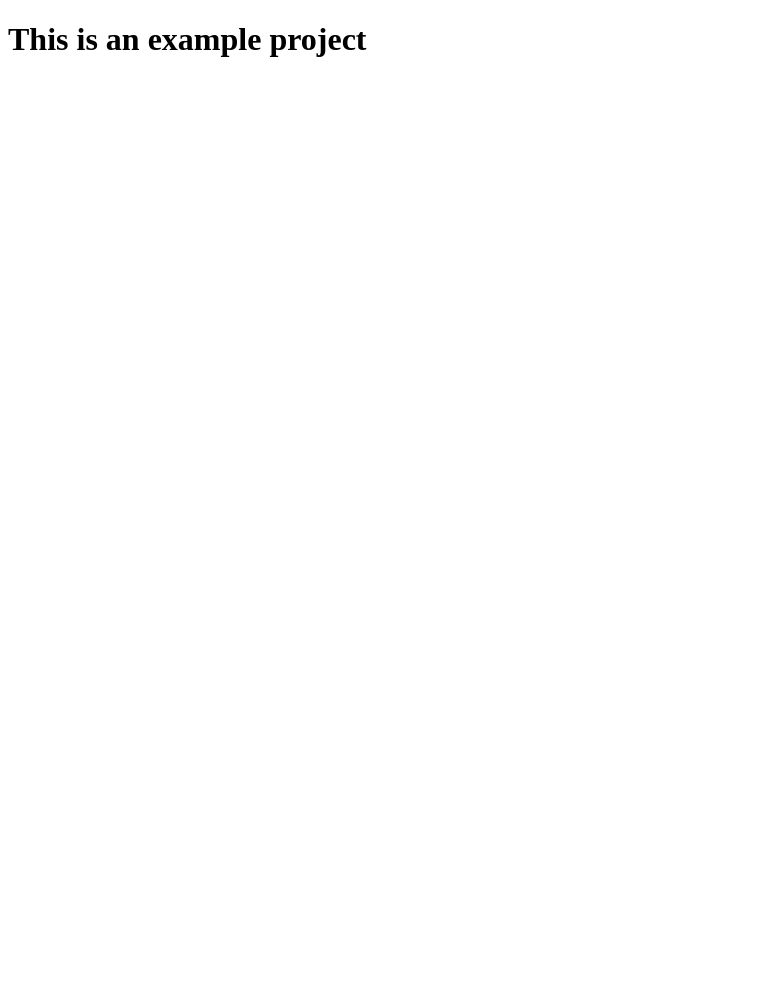
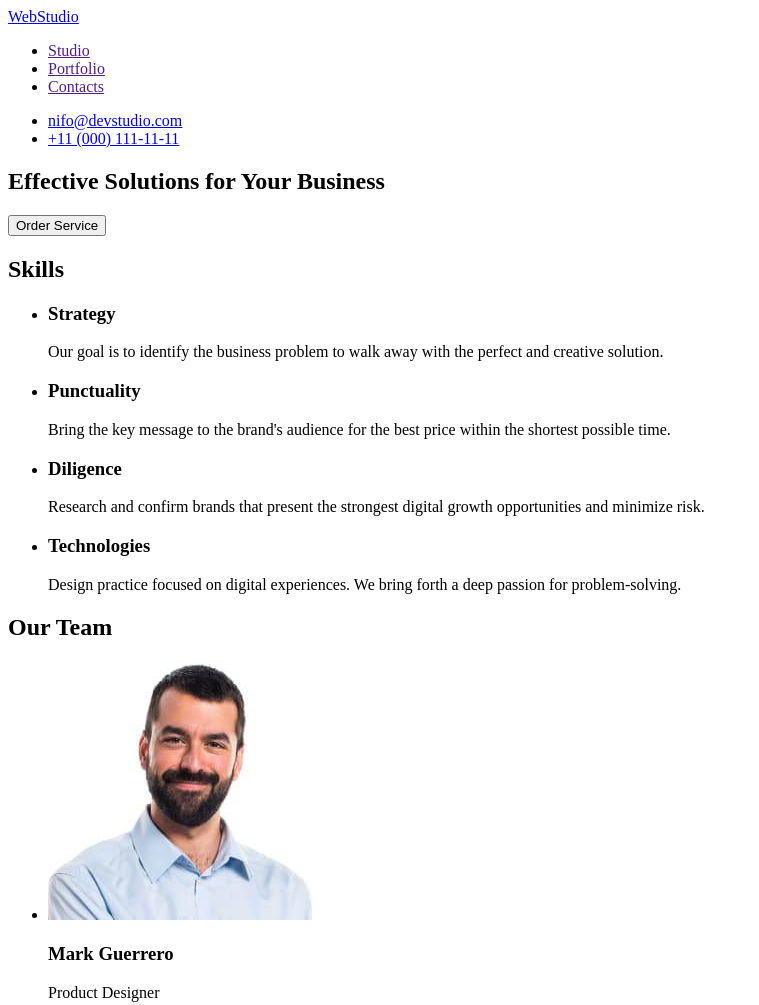
Before and after one commit to RomaYaruta/goit-markup-hw-01, a plain HTML site: page index.html in a window 1280 px wide. Shown: the top 1005 px of the page, without its empty margins (0-759 px from the left). Before the commit the page ends 800 px from the top, so only its background shows below. Drawn offline with Linux system fonts and the light colour scheme.

Commit message:
Update Projekt

```diff
--- a/index.html
+++ b/index.html
@@ -1,11 +1,139 @@
 <!DOCTYPE html>
 <html lang="en">
-<head>
-    <meta charset="UTF-8">
-    <meta name="viewport" content="width=device-width, initial-scale=1.0">
-    <title>Document</title>
-</head>
-<body>
-    <h1>This is an example project</h1>
-</body>
+  <head>
+    <meta charset="UTF-8" />
+    <meta name="viewport" content="width=device-width, initial-scale=1.0" />
+    <title>WebStudio</title>
+  </head>
+  <body>
+    <!-- header -->
+    <header>
+      <nav>
+        <a href="index.html">WebStudio</a>
+        <ul>
+          <li>
+            <a href="">Studio</a>
+          </li>
+          <li>
+            <a href="">Portfolio</a>
+          </li>
+          <li>
+            <a href="">Contacts</a>
+          </li>
+        </ul>
+      </nav>
+      <ul>
+        <li>
+          <a
+            href="mailto:nifo@devstudio.com"
+            target="_blank"
+            rel="noopener noreferrer"
+            >nifo@devstudio.com</a
+          >
+        </li>
+        <li>
+          <a href="tel:+110001111111" target="_blank" rel="noopener noreferrer"
+            >+11 (000) 111-11-11</a
+          >
+        </li>
+      </ul>
+    </header>
+    <!-- main -->
+    <main>
+      <section>
+        <h1>Effective Solutions for Your Business</h1>
+        <button type="button">Order Service</button>
+      </section>
+      <section>
+        <h2>Skills</h2>
+        <ul>
+          <li>
+            <h3>Strategy</h3>
+
+            <p>
+              Our goal is to identify the business problem to walk away with the
+              perfect and creative solution.
+            </p>
+          </li>
+          <li>
+            <h3>Punctuality</h3>
+
+            <p>
+              Bring the key message to the brand's audience for the best price
+              within the shortest possible time.
+            </p>
+          </li>
+          <li>
+            <h3>Diligence</h3>
+
+            <p>
+              Research and confirm brands that present the strongest digital
+              growth opportunities and minimize risk.
+            </p>
+          </li>
+          <li>
+            <h3>Technologies</h3>
+
+            <p>
+              Design practice focused on digital experiences. We bring forth a
+              deep passion for problem-solving.
+            </p>
+          </li>
+        </ul>
+      </section>
+      <section>
+        <h2>Our Team</h2>
+        <ul>
+          <li>
+            <img
+              src="./images/markguerrero.jpg"
+              alt="Mark Guerrero Photo"
+              width="264"
+              height="260"
+            />
+            <h3>Mark Guerrero</h3>
+            <p>Product Designer</p>
+          </li>
+          <li>
+            <img
+              src="./images/tomford.jpg"
+              alt="Tom Ford Photo"
+              width="264"
+              height="260"
+            />
+            <h3>Tom Ford</h3>
+            <p>Frontend Developer</p>
+          </li>
+          <li>
+            <img
+              src="./images/camilagarcia.jpg"
+              alt="Camila Garcia Photo"
+              width="264"
+              height="260"
+            />
+            <h3>Camila Garcia</h3>
+            <p>Marketing</p>
+          </li>
+          <li>
+            <img
+              src="./images/danielwilson.jpg"
+              alt="Daniel Wilson Photo"
+              width="264"
+              height="260"
+            />
+            <h3>Daniel Wilson</h3>
+            <p>UI Designer</p>
+          </li>
+        </ul>
+      </section>
+    </main>
+    <footer>
+      <a href="index.html">WebStudio</a>
+
+      <p>
+        Increase the flow of customers and sales for your business with digital
+        marketing & growth solutions.
+      </p>
+    </footer>
+  </body>
 </html>
```
Also changed, not shown: images/camilagarcia.jpg (added), images/danielwilson.jpg (added), images/markguerrero.jpg (added), images/tomford.jpg (added).
